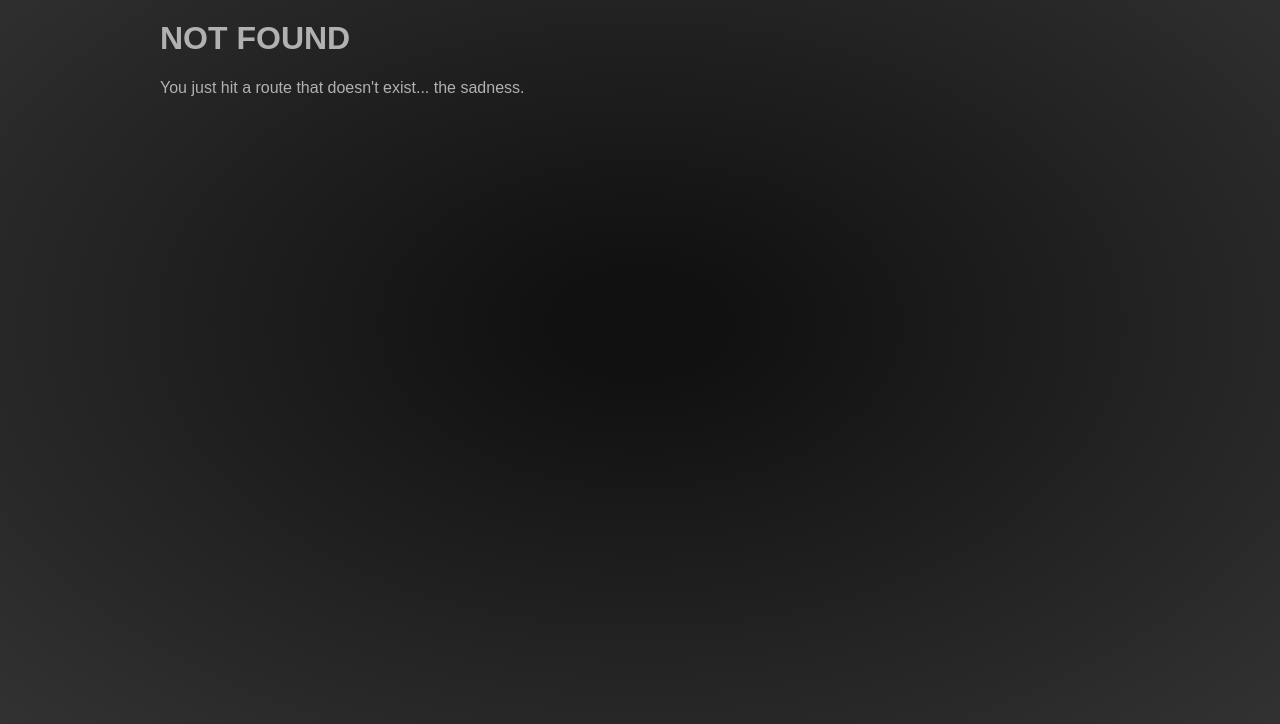
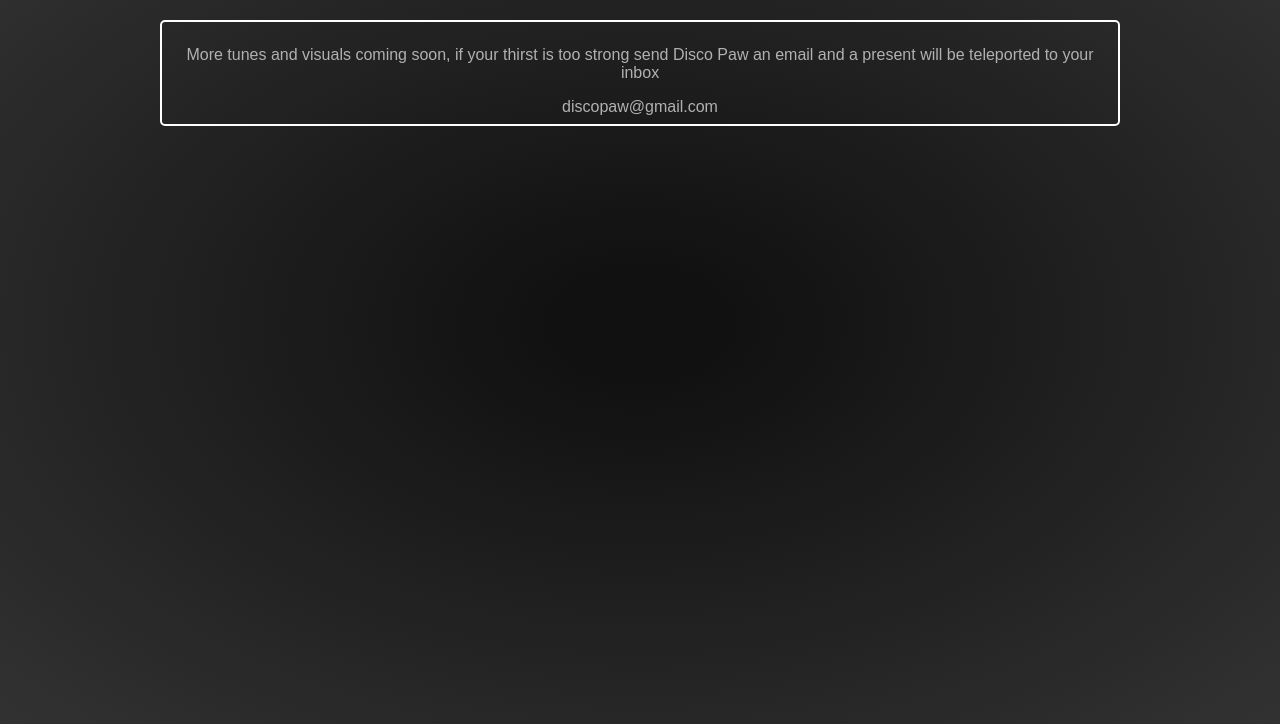
Before and after one commit to edwhelan/discopaw, a Gatsby site: page /tunes in a window 1280 px wide. Before the commit this address had no page. Shown: the part 76-800 px from the top of the page. Built offline with nearby package versions, Linux system fonts and the light colour scheme; Gatsby itself is replaced by a stand-in of ours.

Commit message:
add tunes page with content

```diff
--- a/src/components/header.js
+++ b/src/components/header.js
@@ -29,7 +29,7 @@ const Header = ({ siteTitle }) => (
           <Link to='#'>The Story</Link>
         </div>
         <div>
-          <Link to='#'>The Tunes</Link>
+          <Link to='/tunes'>The Tunes</Link>
         </div>
         <div>
           <Link to='/contact'>The Contact</Link>
--- a/src/components/layout.css
+++ b/src/components/layout.css
@@ -109,6 +109,18 @@ border-radius: 5px;
   width: 100%;
 }
 
+.tunes-page{
+  border: 2px solid #fff;
+  border-radius: 5px;
+  padding: .5em;
+  text-align: center;
+}
+.tunes-page a {
+  text-decoration: none;
+  color: #b1b1b1;
+}
+
+
 @media only screen and (max-width: 480px) {
   html {
     font-size: 100%;
--- /dev/null
+++ b/src/pages/tunes.js
@@ -0,0 +1,16 @@
+import React from 'react'
+
+import Layout from '../components/layout'
+import SEO from '../components/seo'
+
+const TunesPage = () => (
+  <Layout>
+    <SEO title="tunes" />
+    <div className='tunes-page'>
+      <p>More tunes and visuals coming soon, if your thirst is too strong send Disco Paw an email and a present will be teleported to your inbox</p>
+      <a href="mailto:discopaw@gmail.com">discopaw@gmail.com</a>
+    </div>
+  </Layout>
+)
+
+export default TunesPage
```
